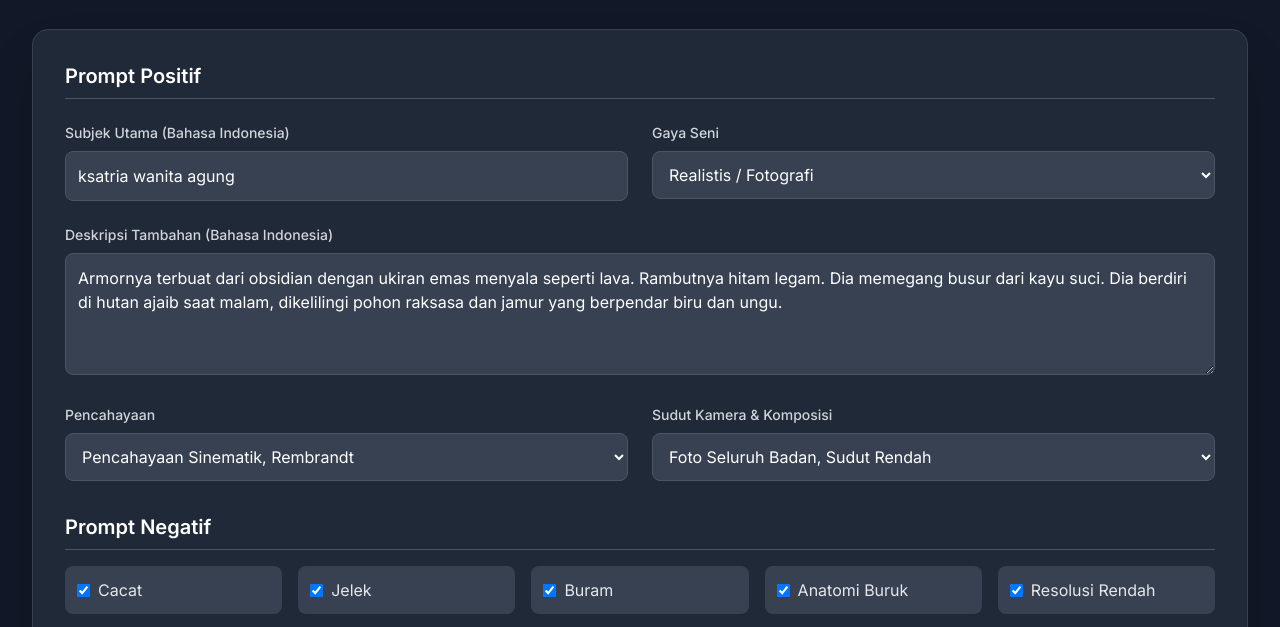
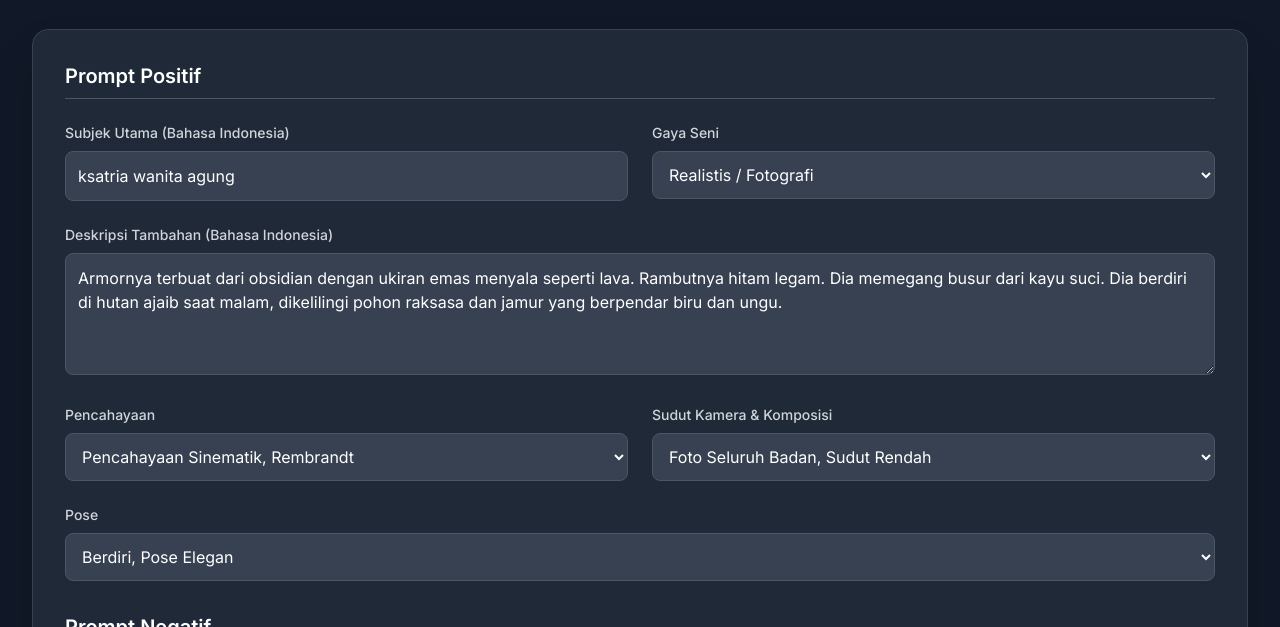
Before and after one commit to Ramsky1881/generatorprompt, a plain HTML site: page index.html in a window 1280 px wide. Shown: the part 107-734 px from the top of the page. Drawn offline with nearby package versions, Linux system fonts and the light colour scheme.

Commit message:
index.html

```diff
--- a/index.html
+++ b/index.html
@@ -91,6 +91,18 @@
                                 <option value="medium shot">Jarak Menengah</option>
                             </select>
                         </div>
+                        <div class="md:col-span-2">
+                            <label for="pose-select" class="block text-sm font-medium text-gray-300 mb-2">Pose</label>
+                            <select id="pose-select" class="w-full bg-gray-700 border border-gray-600 rounded-lg p-3 text-white focus:ring-2 focus:ring-indigo-500 focus:border-indigo-500 transition">
+                                <option value="standing, elegant pose">Berdiri, Pose Elegan</option>
+                                <option value="action pose, dynamic pose">Pose Aksi, Dinamis</option>
+                                <option value="sitting, relaxed pose">Duduk, Pose Santai</option>
+                                <option value="walking, confident stride">Berjalan, Langkah Percaya Diri</option>
+                                <option value="crouching, ready to pounce">Meringkuk, Siap Menerkam</option>
+                                <option value="looking at viewer">Melihat ke arah penonton</option>
+                                <option value="looking away, contemplative pose">Melihat ke arah lain, Pose Merenung</option>
+                            </select>
+                        </div>
                     </div>
                 </div>
 
@@ -170,6 +182,7 @@
             const artStyle = document.getElementById('art-style').value;
             const lighting = document.getElementById('lighting-select').value;
             const cameraAngle = document.getElementById('camera-select').value;
+            const pose = document.getElementById('pose-select').value;
 
             let completePositivePrompt = '';
 
@@ -185,6 +198,7 @@ User Inputs:
 - Art Style Keywords: "${artStyle}"
 - Lighting Style Keywords: "${lighting}"
 - Camera & Composition Keywords: "${cameraAngle}"
+- Pose Keywords: "${pose}"
 
 Combine all of these into a master prompt. Start with quality keywords like 'masterpiece, best quality', integrate the enhanced subject and details, and end with technical keywords like '8k, sharp focus, intricate details, cinematic'. Do not use full sentences. Only output the final, single, comma-separated English prompt string.`;
 
```
